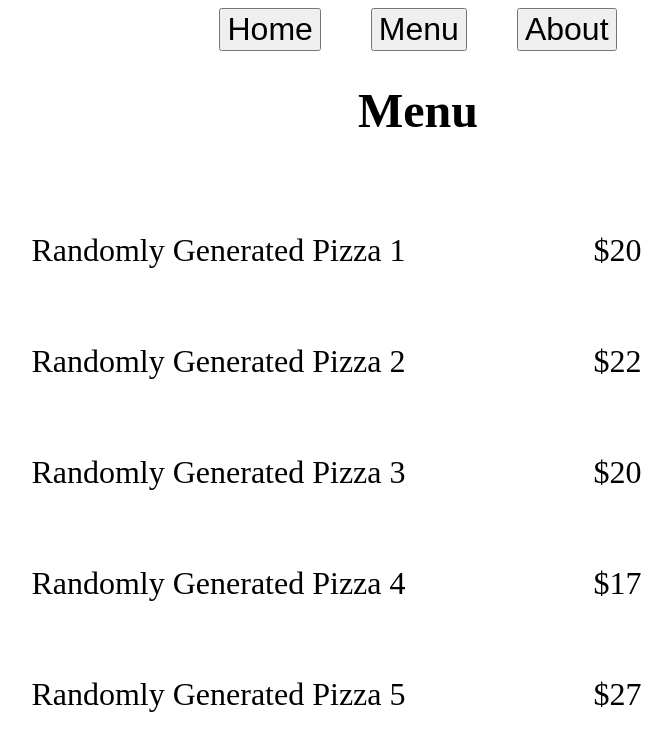
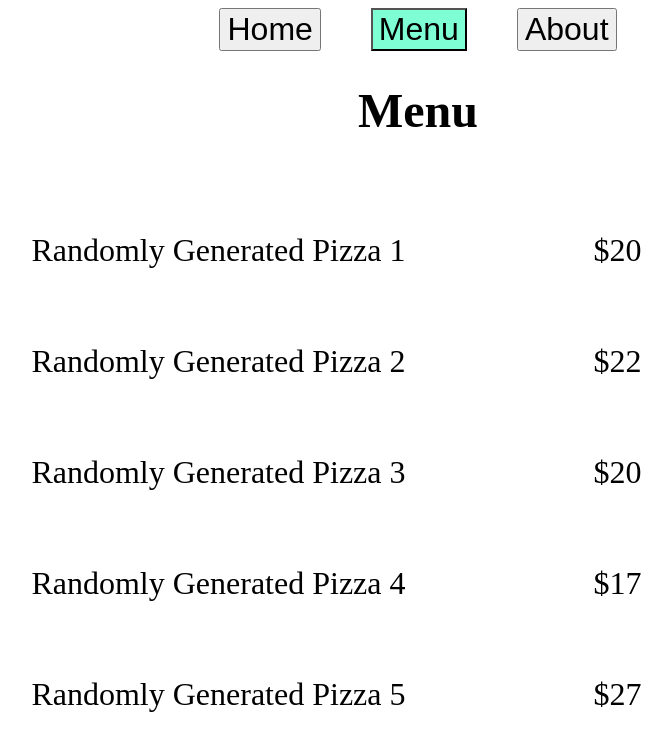
Before and after one commit to ProteinK/odin-restaurant-new, a website built with webpack: page src/template.html in a window 1280 px wide. Both pictures are taken after a click on the button "Menu". Shown: the whole page, without its empty margins (222-894 px from the left). Built offline with nearby package versions, Linux system fonts and the light colour scheme.

Commit message:
Final touches

```diff
--- a/src/index.js
+++ b/src/index.js
@@ -32,6 +32,8 @@ const buildPage = (pageType) => {
   const buttons = document.querySelectorAll("nav>button");
 
   const handleButtons = (e) => {
+    buttons.forEach(btn => btn.classList.remove("active"));
+    e.target.classList.add("active");
     buildPage(e.target.id);
   };
 
--- a/src/styles.css
+++ b/src/styles.css
@@ -1,10 +1,14 @@
-header {
+nav {
   display: flex;
   justify-content: center;
   gap: 50px;
 
-  nav button {
+  button {
     font-size: 2rem;
+  }
+
+  button.active {
+    background-color: aquamarine;
   }
 }
 
--- a/src/template.html
+++ b/src/template.html
@@ -9,9 +9,11 @@
 
 <body>
   <header>
-    <nav><button id="home">Home</button></nav>
-    <nav><button id="menu">Menu</button></nav>
-    <nav><button id="about">About</button></nav>
+    <nav>
+      <button id="home">Home</button>
+      <button id="menu">Menu</button>
+      <button id="about">About</button>
+    </nav>
   </header>
   <div id="content">
   </div>
```
